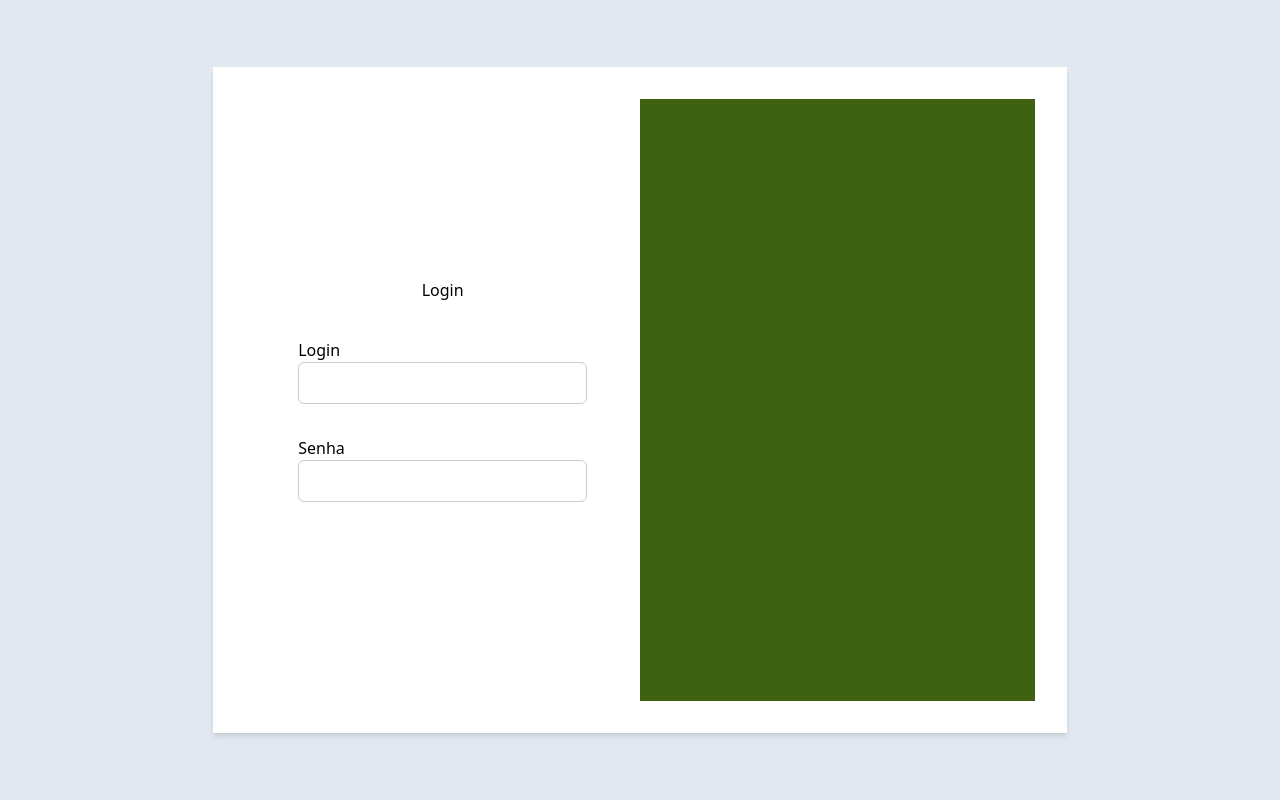
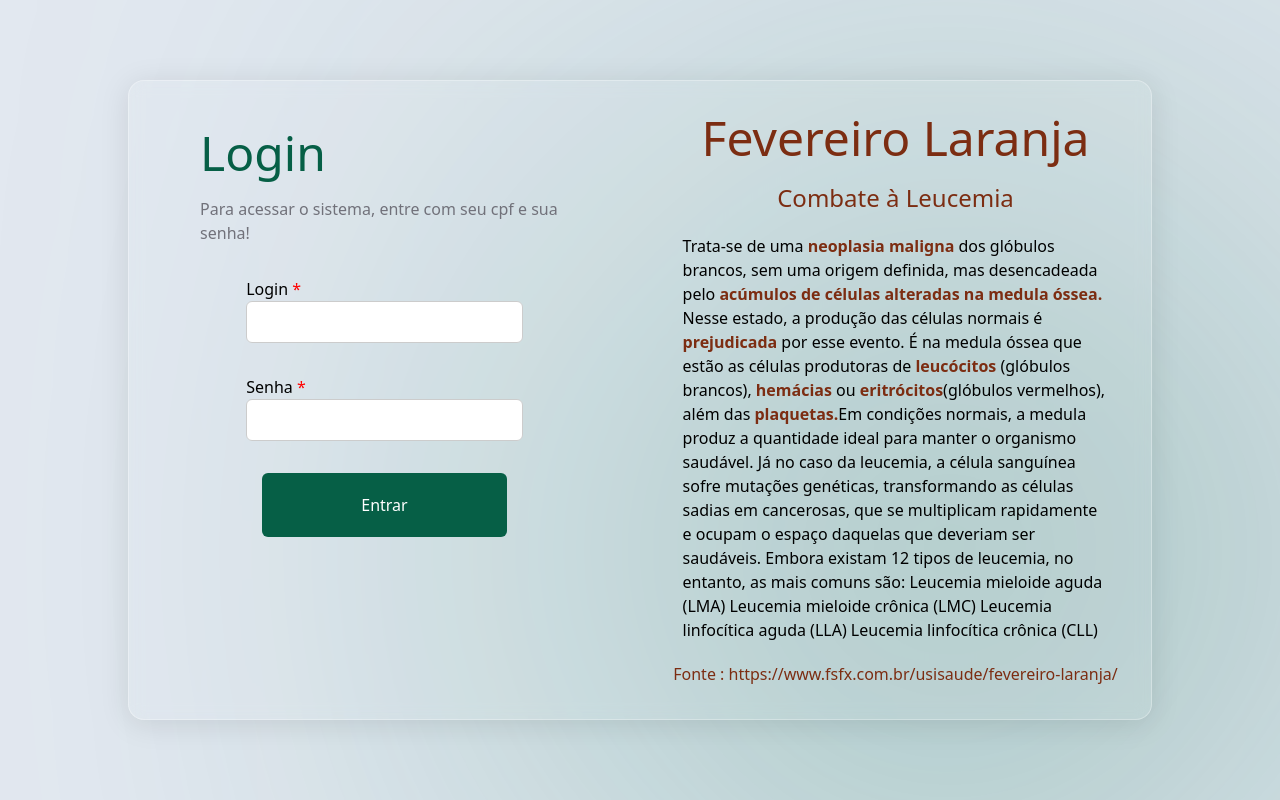
Before and after one commit to VituSuperMEg/clinicsoft-web, a React (Vite) app: page /painel in a window 1280 px wide. Built offline with nearby package versions, Linux system fonts and the light colour scheme.

Commit message:
week color

```diff
--- a/src/components/inputs/InputText.tsx
+++ b/src/components/inputs/InputText.tsx
@@ -1,4 +1,3 @@
-import React from 'react';
 import InputMask from 'react-input-mask';
 import { IInput } from './interface-input';
 import NextInput from '../../helpers/NextInput';
@@ -12,10 +11,12 @@ export const InputText = ({
   messageErros,
   autofocus,
   next,
+  className,
+  inputStyle,
   ...props
 }: IInput) => {
   return (
-    <div className={`form-group`}>
+    <div className={`${className}`}>
       <If test={label !== undefined}>
         <label htmlFor={name}>
           {label}
@@ -28,7 +29,7 @@ export const InputText = ({
       <InputMask
         name={name}
         mask={maskField}
-        className={`form-control ${next ? 'next' : ''}`}
+        className={`form-control ${inputStyle}`}
         autoFocus={autofocus}
         {...props}
       />
--- a/src/components/inputs/interface-input.tsx
+++ b/src/components/inputs/interface-input.tsx
@@ -1,10 +1,11 @@
-
 export interface IInput {
   name: string;
   label: string;
   maskField?:  string | (string | RegExp)[];
-  required?: string;
+  required?: 'required' | string;
   messageErros?: string;
   autofocus?: boolean;
   next?: boolean;
+  className: string;
+  inputStyle?: string;
 }
--- a/src/css/styles.css
+++ b/src/css/styles.css
@@ -1,5 +1,27 @@
 .container {
   margin : 0 auto;
+}
+.required {
+  color : red;
+}
+/*
+ Flex Content
+*/
+.start {
+  display : flex;
+  width : 100%;
+}
+.column {
+  display : flex;
+  flex-direction : column;
+}
+/*
+ Form
+*/
+.form {
+  width : 80%;
+  height : 80%;
+  border-radius : 6px;
 }
 .form-control {
   border : 1px solid #ccc;
@@ -9,6 +31,7 @@
   outline : none;
   padding : 20px;
 }
+/* Blur */
 .home-blur {
   width: 500px;
   height: 500px;
@@ -20,3 +43,34 @@
   filter: blur(290px);
   z-index : 1;
 }
+.login-blur {
+  width: 500px;
+  height: 500px;
+  background: rgb(6,95,70);
+  background: linear-gradient(90deg, rgba(6,95,70,1) 0%, rgba(24,147,112,1) 50%, rgba(11,42,33,1) 100%);
+  position: absolute;
+  top: 300px;
+  left: 700px;
+  border-radius: 50%;
+  z-index : 1;
+  filter: blur(290px);
+}
+/* Glass */
+.glass {
+  background: rgba(255, 255, 255, 0.06);
+  border-radius: 16px;
+  box-shadow: 0 4px 30px rgba(0, 0, 0, 0.1);
+  backdrop-filter: blur(7.6px);
+  -webkit-backdrop-filter: blur(7.6px);
+  border: 1px solid rgba(255, 255, 255, 0.3);
+  width: 80%;
+  height : 80%;
+  z-index: 2;
+  display : flex;
+}
+/*
+ Margin
+*/
+.m-s-150 {
+  margin-top : -150px;
+}
--- a/src/helpers/If.tsx
+++ b/src/helpers/If.tsx
@@ -1,5 +1,5 @@
 import { ReactNode } from "react";
-/* @typescript-eslint/no-explicit-any */
+
 interface IIf<T> {
   children?: ReactNode;
   elseNode?: ReactNode;
--- a/src/modules/painel/components/WeekColor.tsx
+++ b/src/modules/painel/components/WeekColor.tsx
@@ -1,7 +1,70 @@
-export function WeekColor () {
+import { If } from "../../../helpers/If";
+
+export function WeekColor() {
+  const weeks = [
+    "Jan",
+    "Feb",
+    "Mar",
+    "Apr",
+    "May",
+    "Jun",
+    "Jul",
+    "Aug",
+    "Sep",
+    "Oct",
+    "Nov",
+    "Dec",
+  ];
+  const countWeek = Number(new Date().getMonth() - 10);
+  const week = weeks[countWeek];
   return (
-    <div>
-
+    <div className="flex items-center justify-center h-full">
+      <If test={week === "Jan"}>
+      <div className="column items-center">
+        <h1 className="text-5xl text-orange-900">Janeiro Branco</h1>
+        <h3 className="text-2xl text-orange-900 mt-5">Cuidado com a Saúde Mental</h3>
+        <p className="w-10/12 mt-5">
+        é uma campanha global de conscientização sobre a Saúde Mental iniciada em 2014 no Brasil. A campanha busca chamar a atenção para a Saúde Mental como um aspecto vital para melhorar a qualidade de vida das pessoas, promover relações sociais mais saudáveis e transformações positivas nas instituições sociais no mundo inteiro.. O mês de janeiro foi estrategicamente escolhido porque, como primeiro mês do ano, promove nas pessoas maior abertura para reflexões, novas resoluções e metas para o ano que se inicia. A cor branca representa as folhas ou telas em branco, em que uma pessoa pode desenhar, escrever ou reescrever o que desejar para si e para o mundo, simbolizando o horizonte aberto e criando o sentimento de potência ilimitada que cada início de ano possibilita à humanidade
+        </p>
+        <a
+         href="https://pt.wikipedia.org/wiki/Janeiro_Branco"
+         className="text-emerald-800 mt-5"
+         >
+          Fonte : https://pt.wikipedia.org/wiki/Janeiro_Branco
+          </a>
+        </div>
+      </If>
+      <If test={week === "Feb"}>
+        <div className="column items-center">
+        <h1 className="text-5xl text-orange-900">Fevereiro Laranja</h1>
+        <h3 className="text-2xl text-orange-900 mt-5">Combate à Leucemia</h3>
+        <p className="w-10/12 mt-5">
+          Trata-se de uma <strong className="text-orange-900">neoplasia maligna</strong> dos glóbulos brancos, sem uma origem
+          definida, mas desencadeada pelo <strong className="text-orange-900">acúmulos de células alteradas na
+          medula óssea.</strong> Nesse estado, a produção das células normais é
+          <strong className="text-orange-900"> prejudicada</strong> por esse evento. É na medula óssea que estão as células
+          produtoras de <strong className="text-orange-900">leucócitos </strong>(glóbulos brancos), <strong className="text-orange-900">hemácias</strong> ou <strong className="text-orange-900">eritrócitos</strong>
+          (glóbulos vermelhos), além das <strong className="text-orange-900">plaquetas.</strong>Em condições normais, a
+          medula produz a quantidade ideal para manter o organismo saudável. Já
+          no caso da leucemia, a célula sanguínea sofre mutações genéticas,
+          transformando as células sadias em cancerosas, que se multiplicam
+          rapidamente e ocupam o espaço daquelas que deveriam ser saudáveis.
+          Embora existam 12 tipos de leucemia, no entanto, as mais comuns são:
+          Leucemia mieloide aguda (LMA) Leucemia mieloide crônica (LMC) Leucemia
+          linfocítica aguda (LLA) Leucemia linfocítica crônica (CLL)
+        </p>
+        <a
+         href="https://www.fsfx.com.br/usisaude/fevereiro-laranja/"
+         className="text-orange-900 mt-5"
+         target="blank"
+         >
+          Fonte : https://www.fsfx.com.br/usisaude/fevereiro-laranja/
+          </a>
+        </div>
+      </If>
+      <If test={week === "Dec"}>
+        <h2>Dezembro Vermelho</h2>
+      </If>
     </div>
-  )
+  );
 }
--- a/src/modules/painel/pages/Login.tsx
+++ b/src/modules/painel/pages/Login.tsx
@@ -1,27 +1,32 @@
 import { InputText } from "../../../components/inputs/InputText";
+import { WeekColor } from "../components/WeekColor";
 
-export function Login () {
+export function Login() {
   return (
     <div className="flex items-center justify-center h-screen">
-      <div className="bg-white p-8 rounded-xls shadow-md h-5/6 w-4/6 flex">
+      <div className="login-blur"></div>
+      <div className="glass">
         <div className="flex-1 flex items-center justify-center flex-col">
-          <h2>Login</h2>
-          <div className=" w-5/6 flex items-center justify-center flex-col gap-8 mt-4 p-5">
+          <div className="form w-5/6 flex items-center justify-center flex-col gap-8 mt-4 p-5">
+          <div className="start column m-s-150">
+           <h2 className="text-5xl text-emerald-800">Login</h2>
+           <p className="text-zinc-500 mt-5">Para acessar o sistema, entre com seu cpf e sua senha!</p>
+          </div>
             <InputText
-             label="Login"
-             name="Login"
+              label="Login"
+              name="Login"
+              required="required"
+              className="w-3/4"
+              inputStyle=""
             />
-           <InputText
-             label="Senha"
-             name="Login"
-            />
-            {/* <button className="bg-emerald-800 p-5 text-white rounded-md w-4/6">Entrar</button> */}
+            <InputText label="Senha" name="Login" className="w-3/4" required="required"/>
+            <button className="bg-emerald-800 p-5 text-white rounded-md w-4/6 hover:bg-emerald-700">Entrar</button>
           </div>
         </div>
-        <div className="bg-lime-800 flex-1">
-
+        <div className="flex-1">
+          <WeekColor  />
         </div>
       </div>
     </div>
-  )
+  );
 }
```
